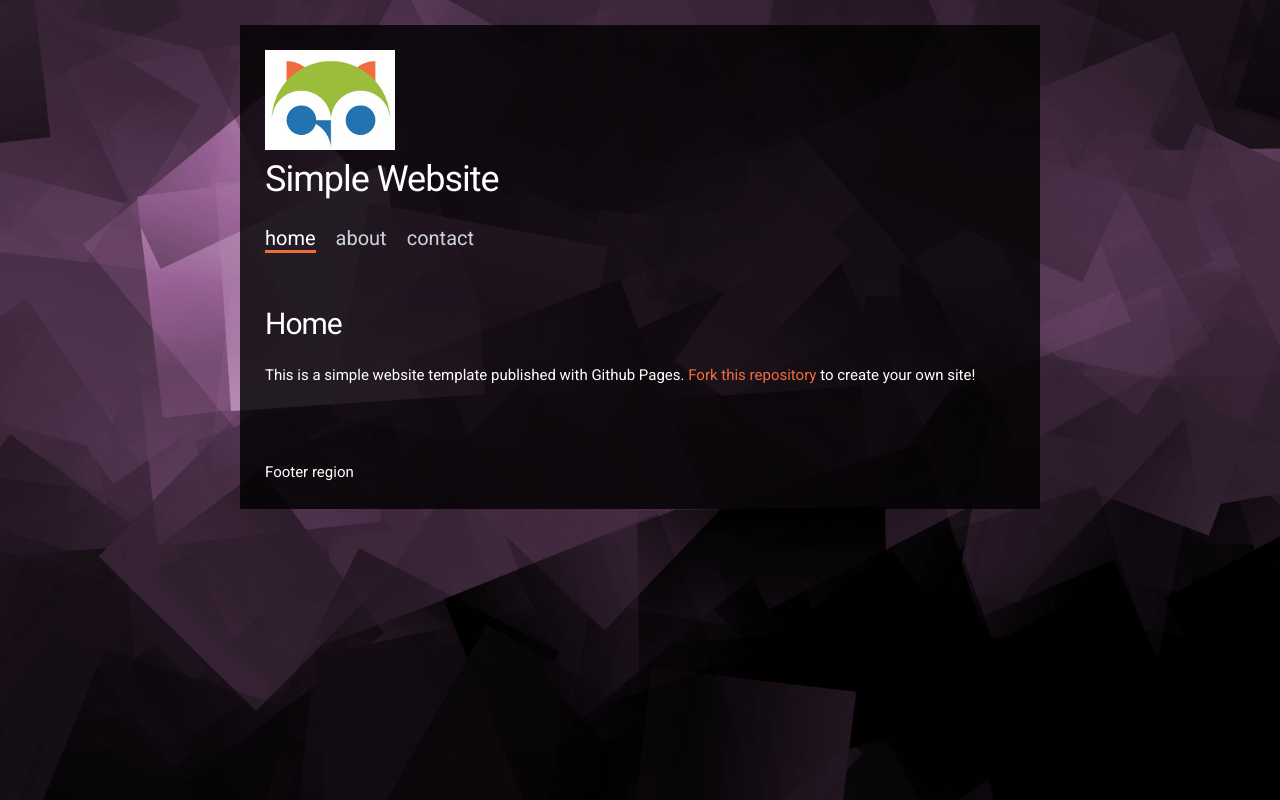
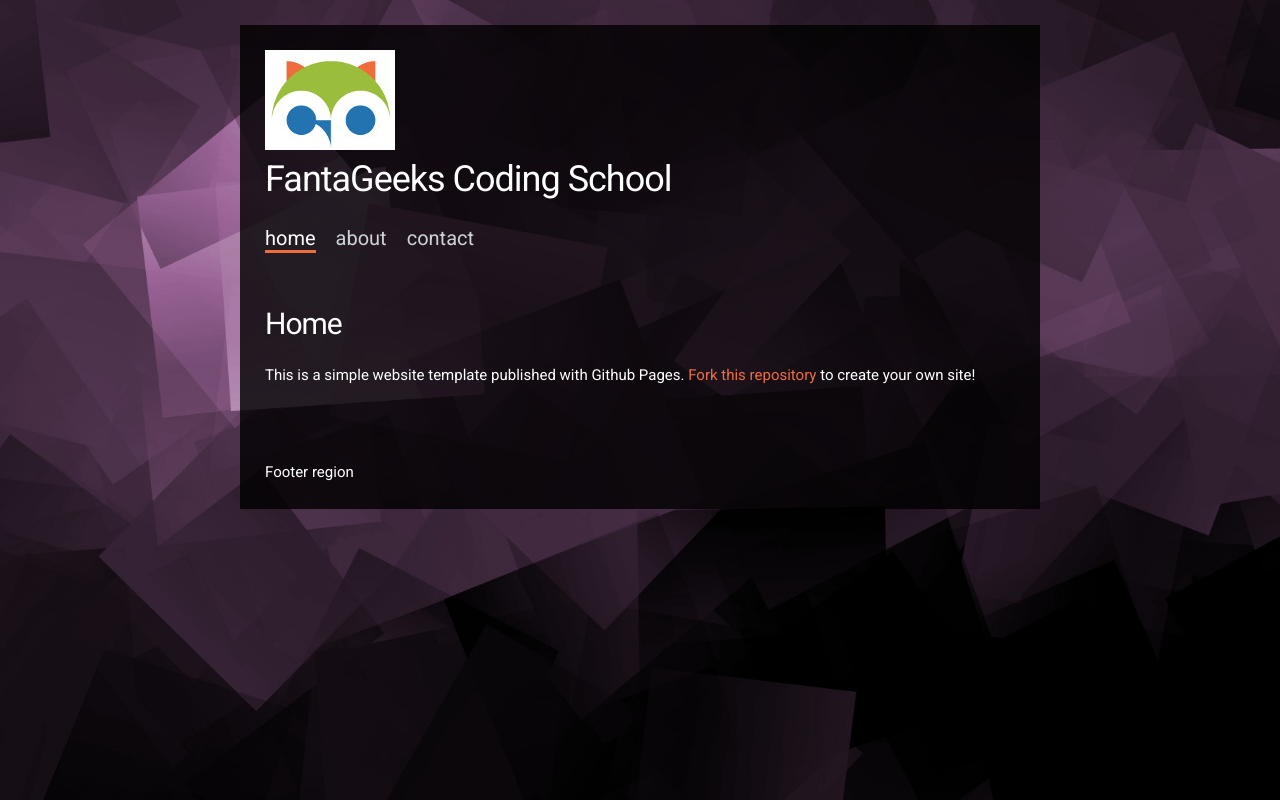
Before and after one commit to Fantageeks/fantageeks.github.io, a plain HTML site: page index.html in a window 1280 px wide. Drawn offline with nearby package versions, Linux system fonts and the light colour scheme.

Commit message:
Update index.html

```diff
--- a/index.html
+++ b/index.html
@@ -3,7 +3,7 @@
   <head>
     <!-- Page setup -->
     <meta charset="utf-8">
-    <title>Your title here</title>
+    <title>Julia Yu-Chin Coding Website!</title>
     <meta name="description" content="A brief description of your site for search engines">
     <meta name="author" content="Information about the author here">
     <meta name="viewport" content="width=device-width, initial-scale=1, maximum-scale=1, user-scalable=no"/>
@@ -29,7 +29,7 @@
 
     <header id="header">
       <img src="logo.jpg">
-      <h1>Simple Website</h1>
+      <h1>FantaGeeks Coding School</h1>
 
       <!-- Menu link fragment #id should match a div id. Example: <a href="#home"> links to <div id="home"></div>  -->
       <ul class="main-menu">
```
